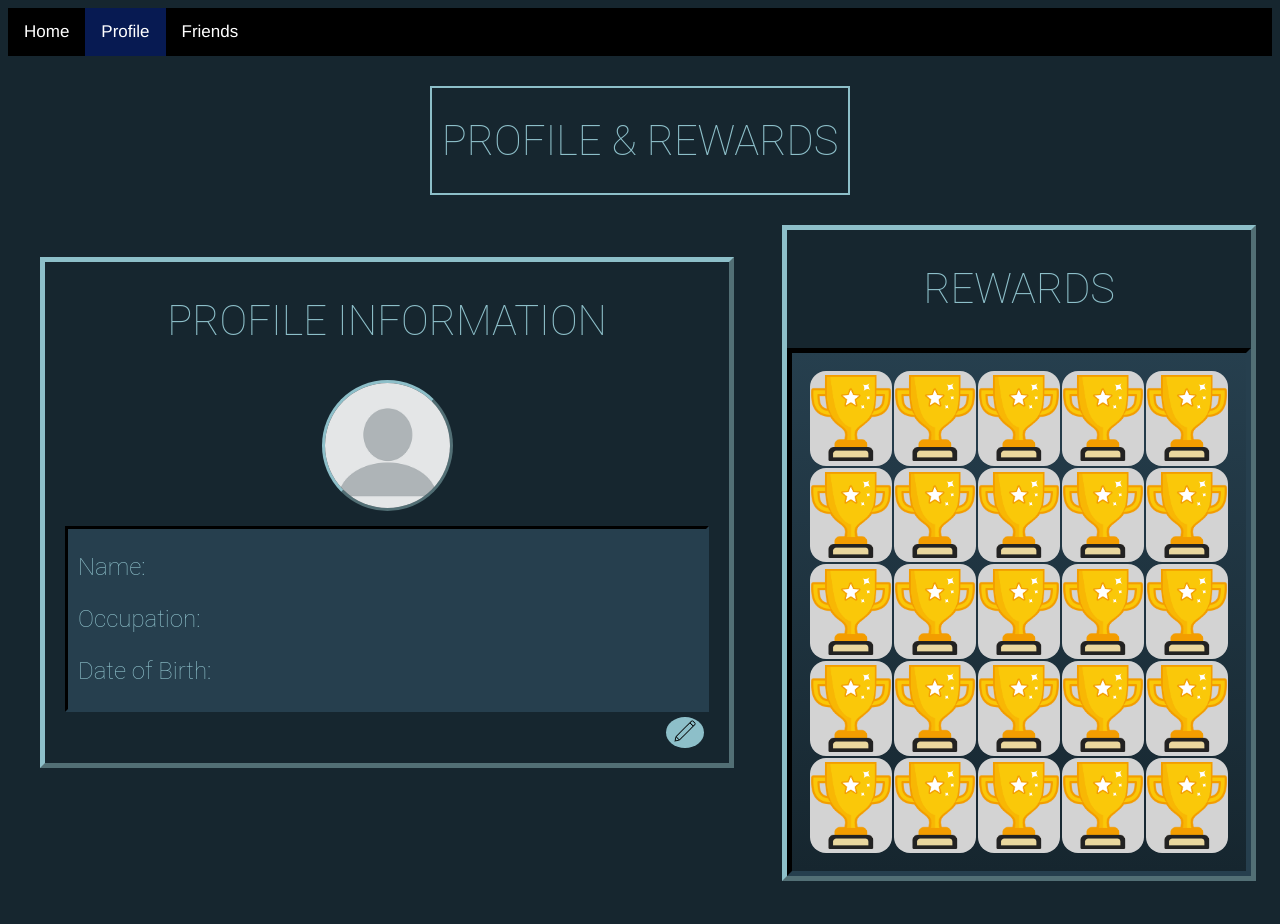
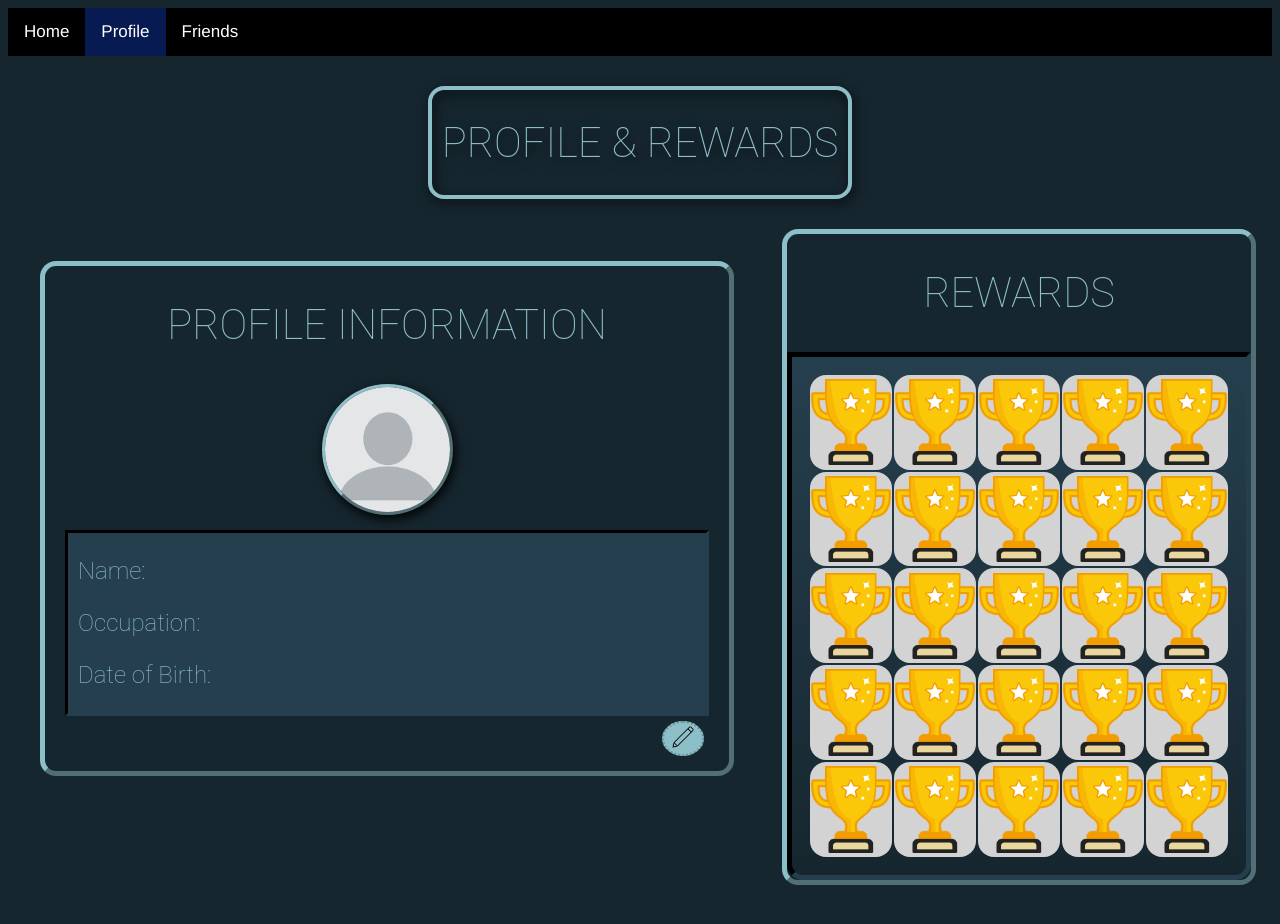
Before and after one commit to cs386-03/SideQuests, a plain HTML site: page website/profile/index.html in a window 1280 px wide. Drawn offline with Linux system fonts and the light colour scheme.

Commit message:
Edited button, added more style

```diff
--- a/website/profile/profileRewardsResources/profileStyle.css
+++ b/website/profile/profileRewardsResources/profileStyle.css
@@ -5,7 +5,6 @@ div.container {
   display: grid;
   width: 100%;
   height: 100%;
-  color: black;
   grid-template: 1fr 2fr 2fr / 3fr 2fr;
   grid-template-areas:
     "head head"
@@ -18,8 +17,10 @@ div.header {
   color: #8DBFC9;
   text-align: center;
   grid-area: head;
-  border: 2px solid #8DBFC9;
+  border: 4px solid #8DBFC9;
   padding: 0 10px;
+  border-radius: 1em;
+  filter: drop-shadow(2px 4px 6px black);
 }
 
 div.panel.left {
@@ -33,6 +34,7 @@ div.panel.left {
   padding-left: 20px;
   display: grid;
   min-width: fit-content;
+  border-radius: 1em;
 }
 
 div.trophyGrid {
@@ -41,6 +43,7 @@ div.trophyGrid {
   height: fit-content;
   grid-area: grid;
   grid-row: 2 / 4;
+  border-radius: 1em;
 }
 
 div.trophyGrid h2 {
@@ -85,6 +88,7 @@ h3 {
   border: 3px outset #8DBFC9;
   margin-bottom: 15px;
   justify-self: center;
+  filter: drop-shadow(2px 4px 6px black);
 }
 
 #inset {
@@ -112,6 +116,8 @@ table {
   border: 5px inset #263f4e;
   padding: 1em;
   background: linear-gradient(#263f4e, #16262f);
+  border-bottom-right-radius: 1em;
+  border-bottom-left-radius: 1em;
 }
 
 tr {
@@ -123,6 +129,11 @@ td {
   background-color: lightgray;
   width: 10%;
   border-radius: 1em;
+}
+
+td:hover {
+  background-color: gray;
+  filter: drop-shadow(2px 4px 6px black);
 }
 
 .trophy {
@@ -163,7 +174,13 @@ div.topnav a.active {
   background-color: #8DBFC9;
   border-radius: 50%;
   margin: 5px;
-  border: none;
+  border: 2px dotted #6f969e;
   width: fit-content;
   justify-self: right;
+
 }
+
+.editButton:hover {
+  background-color: #6f969e;
+  cursor: pointer;
+}
```
